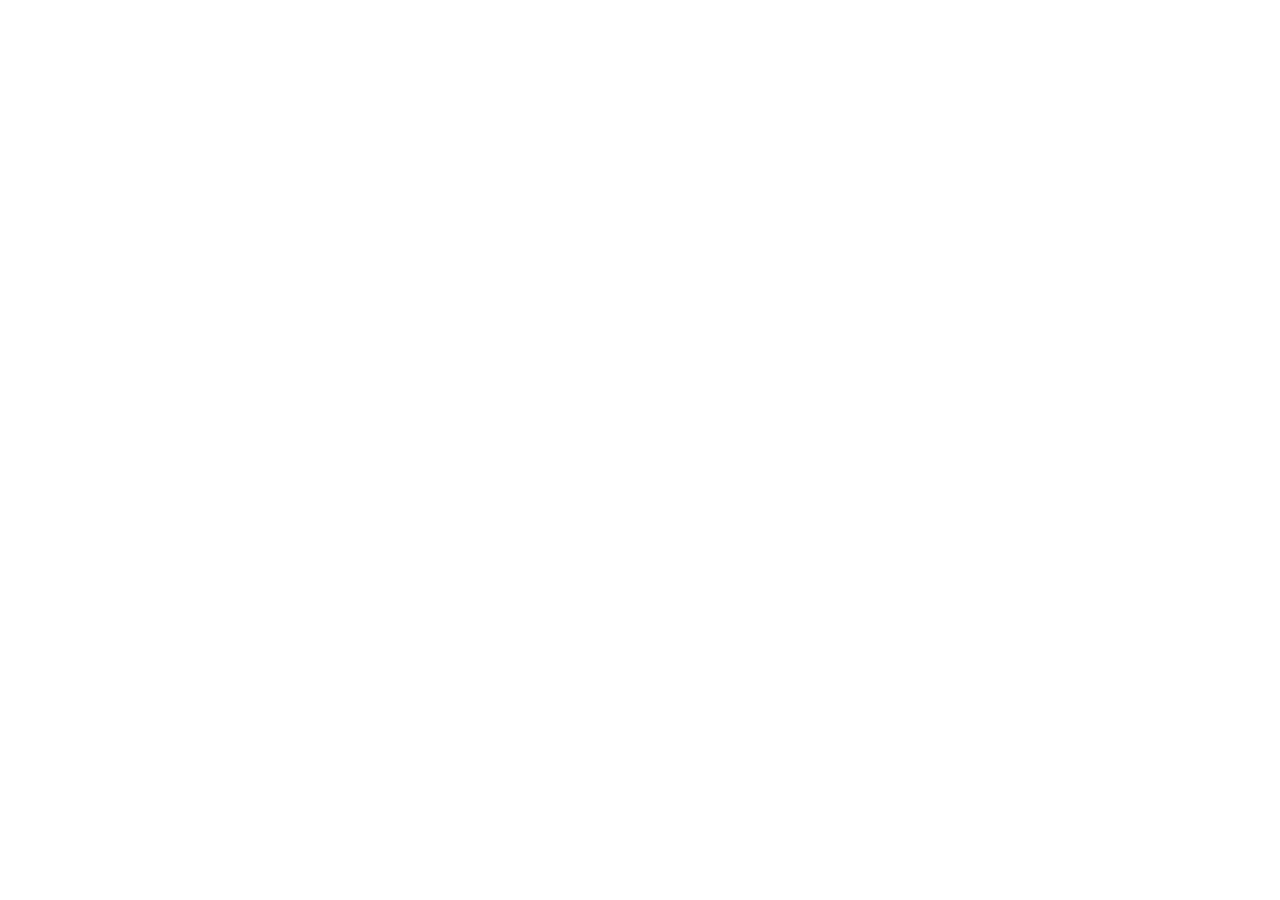
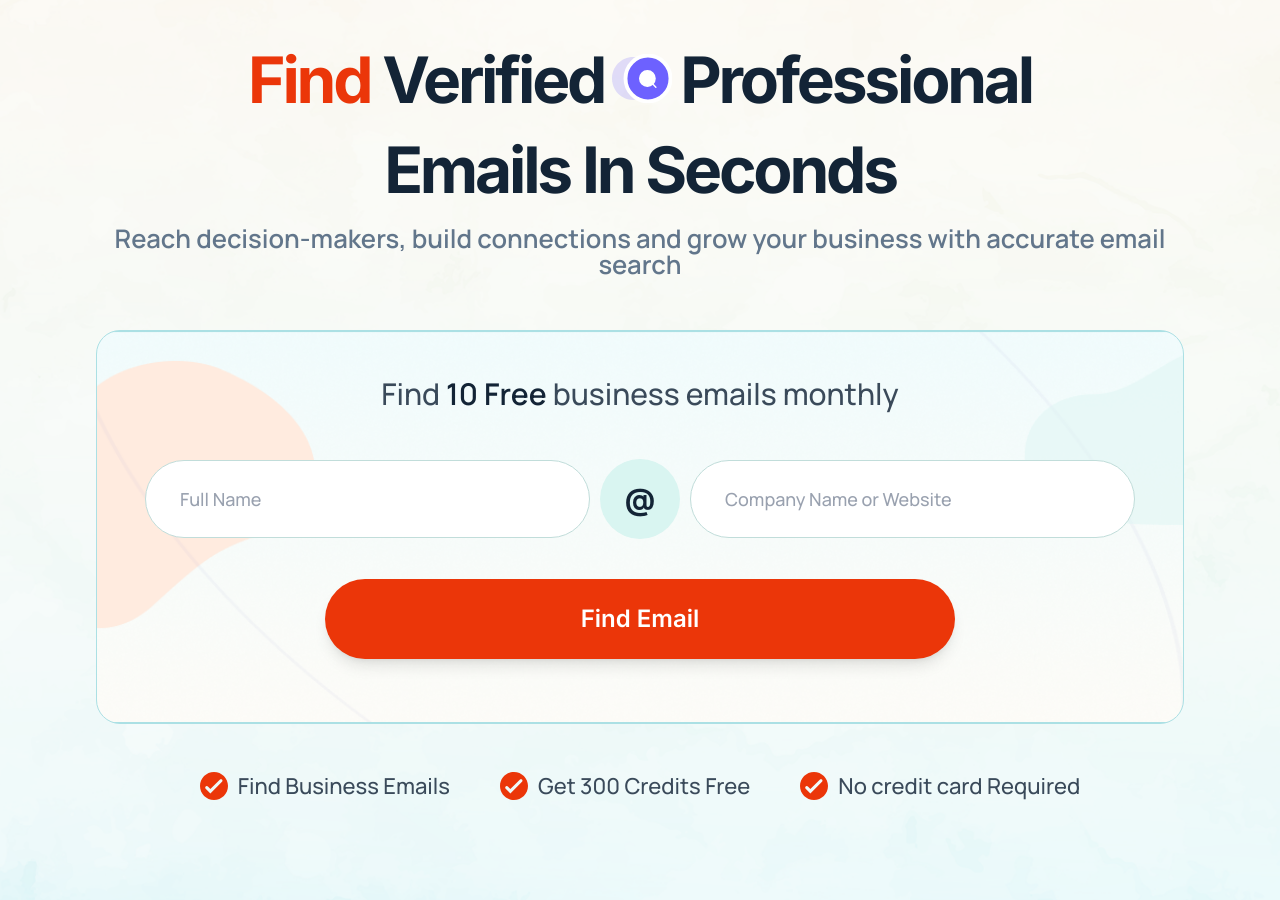
Before and after one commit to itfuturzMaharshi/zupito_website, a React (Vite) app: page / in a window 1280 px wide. Shown: the part 5200-6100 px from the top of the page. Before the commit the page ends 5145 px from the top, so only its background shows below. Built offline with nearby package versions, Linux system fonts and the light colour scheme.

Commit message:
Hero section ui is done

```diff
--- a/index.html
+++ b/index.html
@@ -6,7 +6,7 @@
     <meta name="viewport" content="width=device-width, initial-scale=1.0" />
     <link rel="preconnect" href="https://fonts.googleapis.com">
     <link rel="preconnect" href="https://fonts.gstatic.com" crossorigin>
-    <link href="https://fonts.googleapis.com/css2?family=Inter:wght@600&family=Manrope:wght@500;600;700&display=swap" rel="stylesheet">
+    <link href="https://fonts.googleapis.com/css2?family=Inter:wght@600;700&family=Manrope:wght@500;600;700&display=swap" rel="stylesheet">
     <title>zupito_website</title>
   </head>
   <body>
--- /dev/null
+++ b/src/components/emailFinderPage/HeroSection.jsx
@@ -0,0 +1,146 @@
+import React, { useState } from "react";
+
+const HeroSection = () => {
+  const [fullName, setFullName] = useState("");
+  const [companyName, setCompanyName] = useState("");
+
+  return (
+    <section
+      className="relative w-full min-h-screen flex items-center justify-center py-12 sm:py-16 md:py-20 lg:py-[90px] xl:py-[100px] bg-cover bg-center bg-no-repeat"
+      style={{
+        backgroundImage: "url(/images/email-finder-bg-img.png)",
+      }}
+    >
+      {/* Container */}
+      <div className="w-full max-w-full mx-auto px-4 sm:px-6 md:px-8 lg:px-12 xl:px-24 2xl:px-[200px]">
+        <div className="w-full max-w-full mx-auto flex flex-col items-center">
+          {/* Headline Section */}
+          <div className="w-full flex flex-col items-center gap-5 mb-[21px]">
+            <h1 className="text-center capitalize flex flex-col gap-5 tracking-[-3.2px] align-middle font-bold text-[#132436] font-['Inter'] text-[clamp(36px,5vw,70px)] leading-[clamp(40px,5.5vw,70.4px)]">
+              <div>
+                <span className="text-[#EB3609]">Find</span>{" "}
+                <span>Verified</span>
+                <span className="inline-flex items-center mx-1 sm:mx-2">
+                  <img
+                    src="/images/Success.svg"
+                    alt="Success icon"
+                    className="shrink-0 w-[clamp(40px,5vw,60px)] h-auto"
+                  />
+                </span>
+                <span>Professional</span>
+              </div>
+              <span>Emails In Seconds</span>
+            </h1>
+          </div>
+
+          {/* Subheading Section */}
+          <div className="w-full max-w-full mb-[20px]">
+            <p className="text-center leading-[100%] tracking-normal align-middle font-semibold text-[#62768B] font-['Manrope'] text-[clamp(18px,2vw,26px)]">
+              Reach decision-makers, build connections and grow your business
+              with accurate email search
+            </p>
+          </div>
+
+          {/* Form Container */}
+          <div
+            className="w-full max-w-full rounded-[24px] border border-solid border-[#ABE0E4] overflow-hidden mt-8 bg-cover bg-center bg-no-repeat min-h-[380px]"
+            style={{
+              backgroundImage: "url(/images/business-email-bg.png)",
+            }}
+          >
+            <div className="w-full h-full p-6 sm:p-8 md:p-10 lg:p-12 flex flex-col items-center">
+              {/* Form Title */}
+              <div className="w-full max-w-full mb-[50px]">
+                <h2 className="text-center leading-[100%] tracking-normal align-middle font-medium text-[#3A4A5A] font-['Manrope'] text-[clamp(20px,2.5vw,30px)]">
+                  Find{" "}
+                  <span className="font-semibold text-[#132436]">10 Free</span>{" "}
+                  business emails monthly
+                </h2>
+              </div>
+
+              {/* Input Fields Container */}
+              <div className="w-full max-w-full mb-[40px]">
+                <div className="flex flex-col sm:flex-row items-center justify-center gap-4 sm:gap-[10px]">
+                  {/* Full Name Input */}
+                  <input
+                    type="text"
+                    placeholder="Full Name"
+                    value={fullName}
+                    onChange={(e) => setFullName(e.target.value)}
+                    className="w-full sm:w-[461px] h-[78px] rounded-[58px] border border-[#C1DDDA] bg-white px-[34px] py-[24px] text-[#132436] placeholder:text-gray-400 focus:outline-none focus:ring-2 focus:ring-[#ABE0E4] transition-all font-['Manrope'] text-[clamp(14px,1.5vw,18px)]"
+                  />
+
+                  {/* @ Icon Separator */}
+                  <div className="shrink-0 w-[60px] h-[60px] sm:w-[80px] sm:h-[80px] rounded-[60px] bg-[#D9F5F1] flex items-center justify-center p-[10px]">
+                    <span className="text-xl sm:text-2xl md:text-3xl font-bold text-[#132436]">
+                      @
+                    </span>
+                  </div>
+
+                  {/* Company Name Input */}
+                  <input
+                    type="text"
+                    placeholder="Company Name or Website"
+                    value={companyName}
+                    onChange={(e) => setCompanyName(e.target.value)}
+                    className="w-full sm:w-[461px] h-[78px] rounded-[58px] border border-[#C1DDDA] bg-white px-[34px] py-[24px] text-[#132436] placeholder:text-gray-400 focus:outline-none focus:ring-2 focus:ring-[#ABE0E4] transition-all font-['Manrope'] text-[clamp(14px,1.5vw,18px)]"
+                  />
+                </div>
+              </div>
+
+              {/* Find Email Button */}
+              <div className="w-full max-w-full mb-[16px]">
+                <button className="w-full sm:w-[630px] h-[80px] mx-auto rounded-[50px] bg-[#EB3609] flex items-center justify-center pt-4 pb-4 pl-6 pr-6 hover:bg-[#d32f08] transition-all duration-300 shadow-lg hover:shadow-xl">
+                  <span className="text-center leading-[100%] tracking-normal align-middle text-white font-semibold font-['Inter'] text-[clamp(18px,2vw,24px)]">
+                    Find Email
+                  </span>
+                </button>
+              </div>
+            </div>
+          </div>
+
+          {/* Features List */}
+          <div className="w-full max-w-[927px] mt-12 flex flex-col sm:flex-row items-center justify-center gap-8 sm:gap-[50px]">
+            {/* Feature 1 */}
+            <div className="flex items-center gap-[10px]">
+              <img
+                src="/images/check-orange.svg"
+                alt="Check"
+                className="w-6 h-6 sm:w-7 sm:h-7 shrink-0"
+              />
+              <span className="leading-[100%] tracking-normal align-middle font-medium text-[#3A4A5A] font-['Manrope'] text-[clamp(18px,2vw,22px)]">
+                Find Business Emails
+              </span>
+            </div>
+
+            {/* Feature 2 */}
+            <div className="flex items-center gap-[10px]">
+              <img
+                src="/images/check-orange.svg"
+                alt="Check"
+                className="w-6 h-6 sm:w-7 sm:h-7 shrink-0"
+              />
+              <span className="leading-[100%] tracking-normal align-middle font-medium text-[#3A4A5A] font-['Manrope'] text-[clamp(18px,2vw,22px)]">
+                Get 300 Credits Free
+              </span>
+            </div>
+
+            {/* Feature 3 */}
+            <div className="flex items-center gap-[10px]">
+              <img
+                src="/images/check-orange.svg"
+                alt="Check"
+                className="w-6 h-6 sm:w-7 sm:h-7 shrink-0"
+              />
+              <span className="leading-[100%] tracking-normal align-middle font-medium text-[#3A4A5A] font-['Manrope'] text-[clamp(18px,2vw,22px)]">
+                No credit card Required
+              </span>
+            </div>
+          </div>
+        </div>
+      </div>
+    </section>
+  );
+};
+
+export default HeroSection;
--- a/src/components/emailFinderPage/index.jsx
+++ b/src/components/emailFinderPage/index.jsx
@@ -3,6 +3,7 @@ import FindTheRightConnections from './FindTheRightConnections'
 import FinderWorks from './FinderWorks'
 import FAQsPage from './FAQsPage'
 import EmailFinder from './EmailFinder'
+import HeroSection from './HeroSection'
 
 const EmailFinderPage = () => {
   return (
@@ -11,6 +12,7 @@ const EmailFinderPage = () => {
       <FinderWorks />
       <FAQsPage />
       <EmailFinder />
+      <HeroSection />
     </div>
   )
 }
```
Also changed, not shown: public/images/business-email-bg.png (added), public/images/email-finder-bg-img.png (added).
